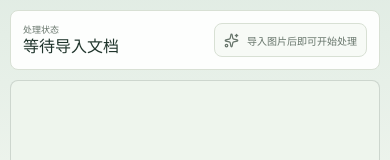
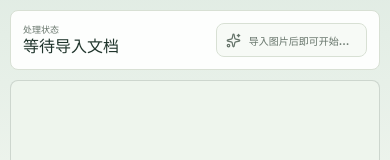
Before and after one commit to huglemon/web-scan-king, a React (Vite) app: page / in a window 390 px wide. Shown: the top 160 px of the page. Built offline with nearby package versions, Linux system fonts and the light colour scheme.

Commit message:
fix: prevent mobile preview overflow

```diff
--- a/src/App.css
+++ b/src/App.css
@@ -847,16 +847,21 @@ button svg {
   html,
   body,
   #root {
+    width: 100%;
     height: 100%;
     min-height: 100%;
-    overflow: hidden;
+    overflow-x: hidden;
+    overflow-y: hidden;
   }
 
   .scanner-shell {
+    width: 100dvw;
+    max-width: 100dvw;
     height: 100dvh;
     min-height: 100dvh;
     display: block;
-    overflow: hidden;
+    overflow-x: hidden;
+    overflow-y: hidden;
     background:
       linear-gradient(180deg, rgba(42, 122, 102, 0.09), transparent 34%),
       var(--app-bg);
@@ -870,24 +875,36 @@ button svg {
   }
 
   .workspace {
+    width: 100%;
+    max-width: 100%;
     height: 100dvh;
     min-height: 0;
+    min-width: 0;
     display: grid;
     grid-template-rows: auto minmax(0, 1fr) auto;
     gap: 10px;
     padding: 10px 10px
       calc(170px + env(safe-area-inset-bottom, 0px));
-    overflow: hidden;
+    overflow-x: hidden;
+    overflow-y: hidden;
   }
 
   .workspace-header {
+    width: 100%;
+    max-width: 100%;
     min-height: 60px;
+    display: grid;
+    grid-template-columns: minmax(0, 1fr) minmax(0, 44%);
     align-items: center;
-    flex-direction: row;
     gap: 8px;
     padding: 10px 12px;
     border-radius: 8px;
     background: rgba(255, 255, 255, 0.92);
+    overflow: hidden;
+  }
+
+  .workspace-header > div {
+    min-width: 0;
   }
 
   .workspace-header .eyebrow {
@@ -895,13 +912,14 @@ button svg {
   }
 
   .workspace-header h2 {
-    max-width: 45vw;
+    max-width: 100%;
     font-size: 17px;
     line-height: 1.05;
   }
 
   .status-pill {
-    max-width: 48%;
+    width: 100%;
+    max-width: 100%;
     min-width: 0;
     min-height: 34px;
     padding: 7px 9px;
@@ -915,12 +933,16 @@ button svg {
   }
 
   .preview-stage {
+    width: 100%;
+    max-width: 100%;
     min-height: 0;
+    min-width: 0;
     height: 100%;
     padding: 0;
     border-color: rgba(32, 53, 44, 0.16);
     background: #eef5ed;
     touch-action: pan-x pan-y;
+    contain: layout paint;
   }
 
   .preview-stage[data-preview-state='page'] {
@@ -965,13 +987,28 @@ button svg {
     display: grid;
     place-items: center;
     min-height: 0;
+    box-sizing: border-box;
     overflow: hidden;
     padding: 14px;
     scroll-snap-align: center;
     scroll-snap-stop: always;
   }
 
+  .mobile-page-image-frame {
+    width: 100%;
+    max-width: 100%;
+    height: 100%;
+    max-height: 100%;
+    overflow: hidden;
+    contain: layout paint;
+  }
+
   .mobile-page-image-frame img {
+    width: 100%;
+    max-width: 100%;
+    height: 100%;
+    max-height: 100%;
+    object-position: center center;
     border-radius: 6px;
     background: #ffffff;
     box-shadow: 0 18px 36px rgba(32, 53, 44, 0.17);
@@ -1053,21 +1090,29 @@ button svg {
   }
 
   .mobile-page-strip {
+    width: 100%;
+    max-width: 100%;
     min-height: 38px;
     display: flex;
     align-items: center;
     justify-content: space-between;
     gap: 10px;
     padding: 0 2px;
+    overflow: hidden;
   }
 
   .mobile-page-strip span {
+    min-width: 0;
+    overflow: hidden;
+    text-overflow: ellipsis;
+    white-space: nowrap;
     color: var(--muted);
     font-size: 12px;
     font-weight: 900;
   }
 
   .mobile-page-strip button {
+    flex: 0 0 auto;
     min-height: 34px;
     padding-inline: 12px;
     border-color: var(--accent-blue);
@@ -1088,6 +1133,8 @@ button svg {
     bottom: 0;
     left: 0;
     z-index: 30;
+    width: 100dvw;
+    max-width: 100dvw;
     display: grid;
     gap: 8px;
     padding: 8px 10px calc(8px + env(safe-area-inset-bottom, 0px));
@@ -1095,9 +1142,11 @@ button svg {
     background: rgba(250, 252, 247, 0.96);
     box-shadow: 0 -18px 40px rgba(32, 53, 44, 0.13);
     backdrop-filter: blur(18px);
+    overflow: hidden;
   }
 
   .mobile-tool-tabs {
+    min-width: 0;
     display: grid;
     grid-template-columns: repeat(3, 1fr);
     gap: 6px;
@@ -1130,6 +1179,7 @@ button svg {
   }
 
   .mobile-tool-panel {
+    min-width: 0;
     min-height: 78px;
     max-height: 34vh;
     overflow: hidden;
@@ -1137,6 +1187,9 @@ button svg {
 
   .mobile-action-row,
   .mobile-filter-row {
+    width: 100%;
+    max-width: 100%;
+    min-width: 0;
     display: flex;
     gap: 7px;
     overflow-x: auto;
```
